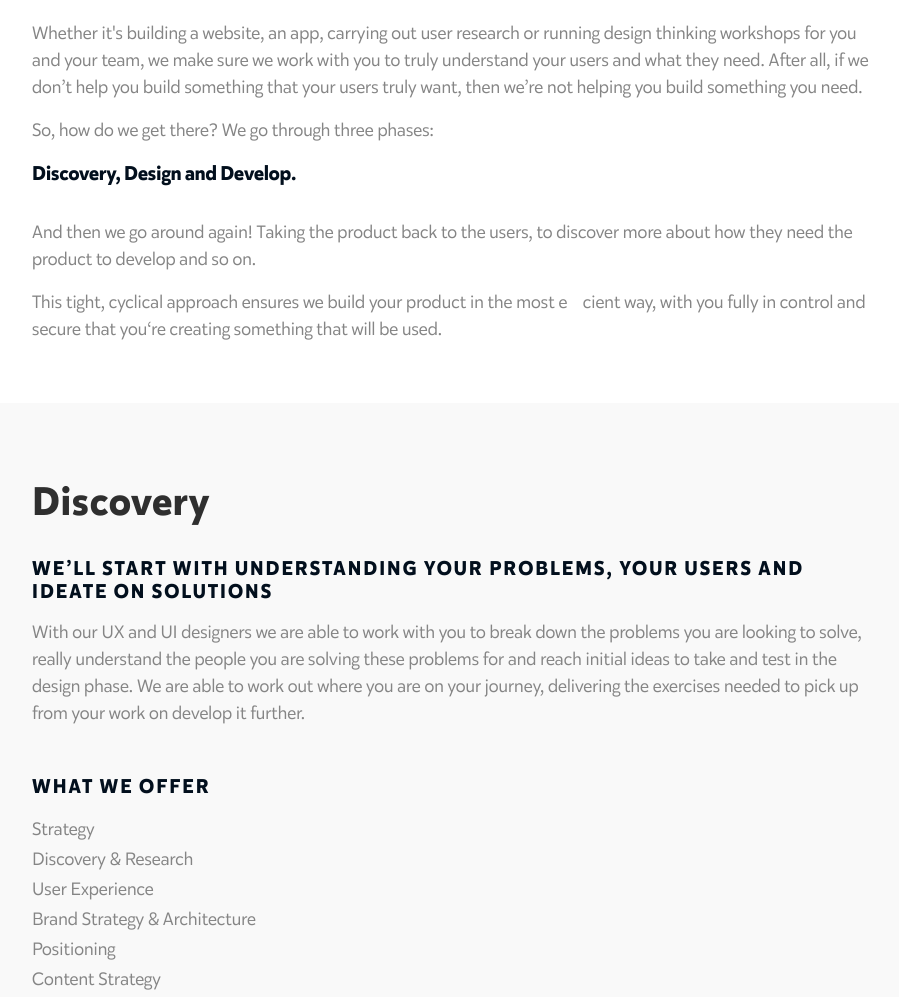
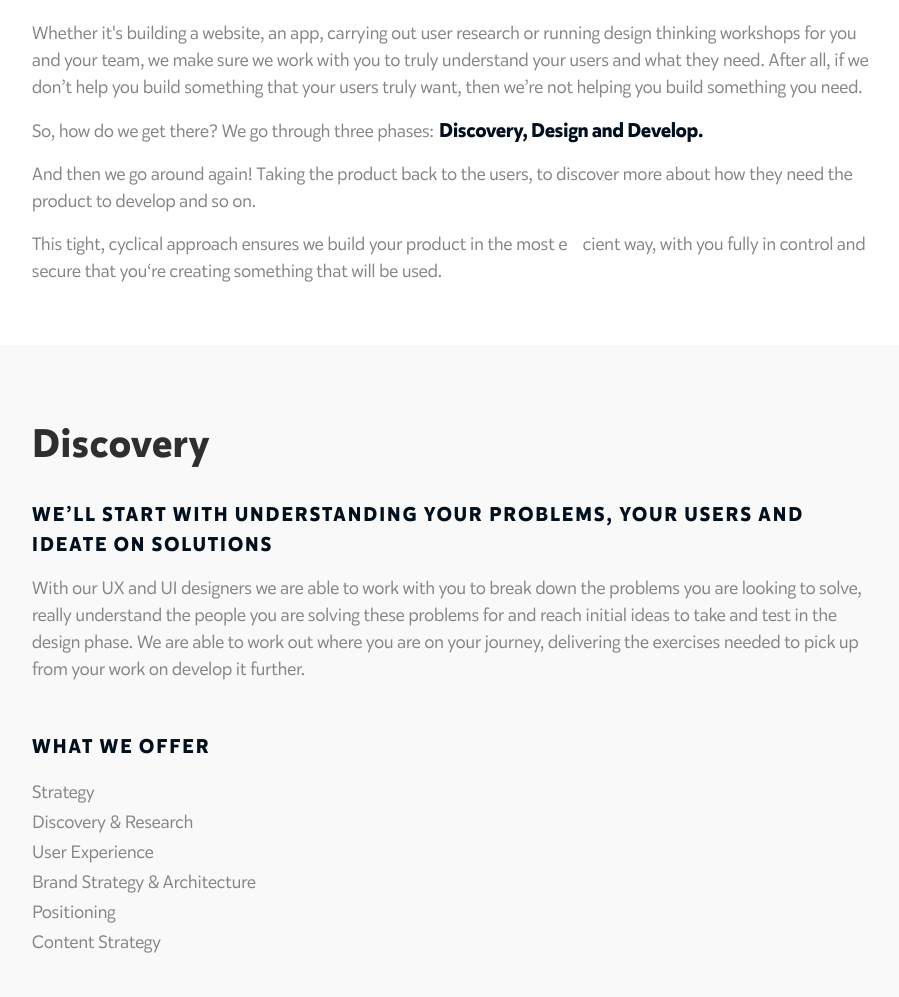
Before and after one commit to yalla-coop/website-redesign, a Gatsby site: page /our-approach in a window 1280 px wide. Shown: the part 656-1653 px from the top of the page, without its empty margins (196-1095 px from the left). Built offline with nearby package versions, Linux system fonts and the light colour scheme; Gatsby itself is replaced by a stand-in of ours.

Commit message:
style: adjust sizes on our approach page laptop

```diff
--- a/src/components/elements/typography/index.js
+++ b/src/components/elements/typography/index.js
@@ -36,6 +36,7 @@ export const H4 = styled.h4`
 export const CapsHeadingLarge = styled.h3`
   font-size: ${size.s};
   letter-spacing: ${letterSpacing.medium};
+  line-height: ${lineHeight.l};
   font-weight: bold;
   text-transform: uppercase;
   color: ${({ color }) => color};
--- a/src/pages/our-approach.js
+++ b/src/pages/our-approach.js
@@ -8,6 +8,7 @@ import { H2, MP, CapsHeadingLarge } from '../components/elements'
 
 import {
   Wrapper,
+  HeadingWrapper,
   List,
   Li,
   Introduction,
@@ -20,7 +21,6 @@ import {
 } from '../styles/ourApproach'
 
 import {
-  Wrapper as HeaderWrapper,
   CapsHeadingSmallModifier,
   H1Modifier,
   ArrowWrapper,
@@ -53,7 +53,7 @@ const OurApproachPage = () => {
       <header>
         <ImageBackground tag="section" fluid={image.sharp.fluid}>
           <NavBar menuColor="white" logoColor="white" />
-          <HeaderWrapper>
+          <HeadingWrapper>
             <CapsHeadingSmallModifier>
               Web design and development agency
             </CapsHeadingSmallModifier>
@@ -61,7 +61,7 @@ const OurApproachPage = () => {
             <ArrowWrapper>
               <ArrowImage src={ArrowDown} alt="arrow down" />
             </ArrowWrapper>
-          </HeaderWrapper>
+          </HeadingWrapper>
         </ImageBackground>
       </header>
 
--- a/src/styles/ourApproach.js
+++ b/src/styles/ourApproach.js
@@ -11,10 +11,16 @@ import {
 } from '../utils'
 
 import { TextContentWrapper } from '../components/contentWrapper'
-import { OurStorySection } from './landing'
+import { OurStorySection, Wrapper as LandingHeadingWrapper } from './landing'
 
 export const Wrapper = styled.section`
   background: ${({ background }) => background};
+`
+
+export const HeadingWrapper = styled(LandingHeadingWrapper)`
+  ${breakpoints.laptopLarge} {
+    margin-top: 16vh;
+  }
 `
 
 export const List = styled.ul`
@@ -79,9 +85,8 @@ export const Introduction = styled(OurStorySection)`
   ${breakpoints.mobileSmall} {
     span {
       color: ${colors.primary};
-      font-weight: 700;
+      font-weight: 600;
       font-size: ${psize.l};
-      display: block;
       margin-top: ${spacings[3]};
       margin-bottom: ${spacings[3]};
     }
```
